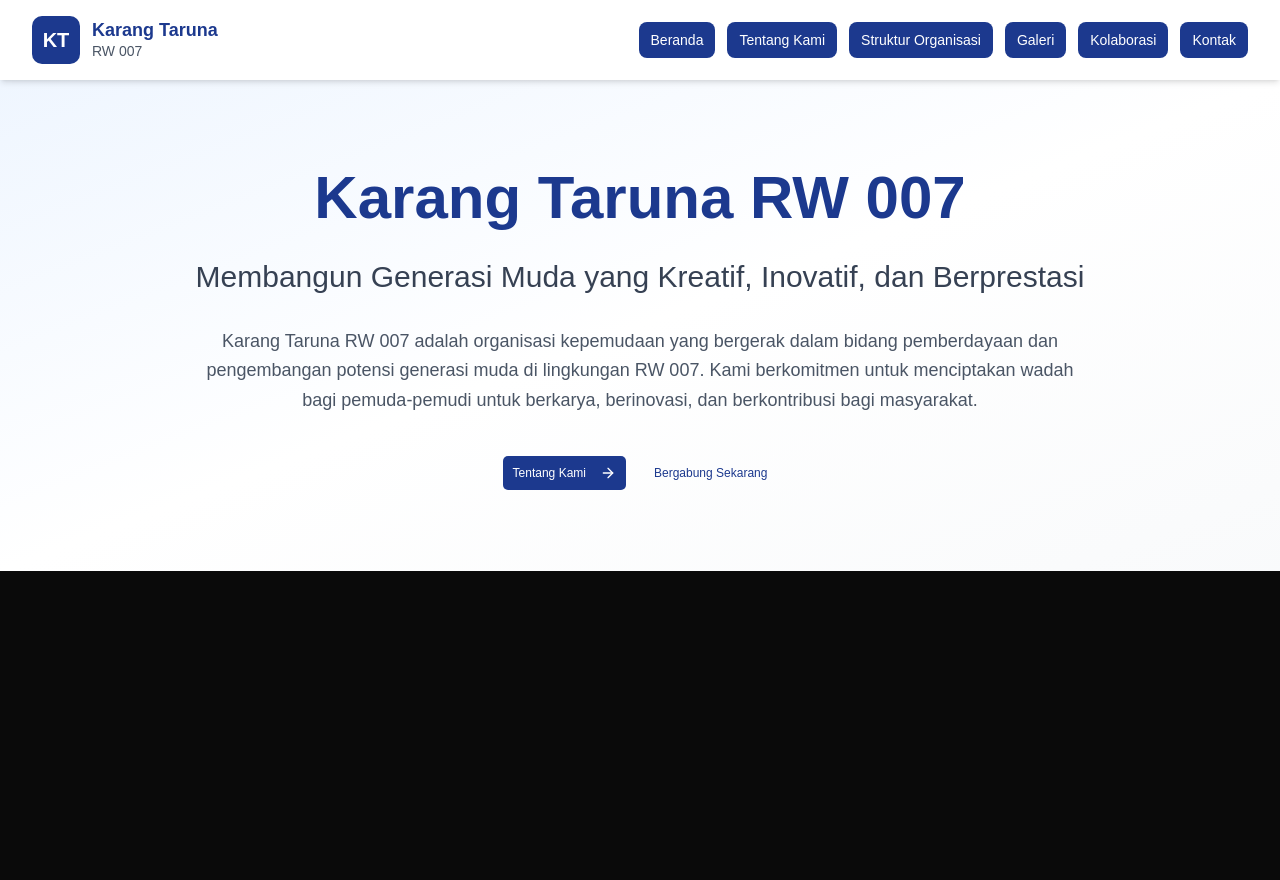
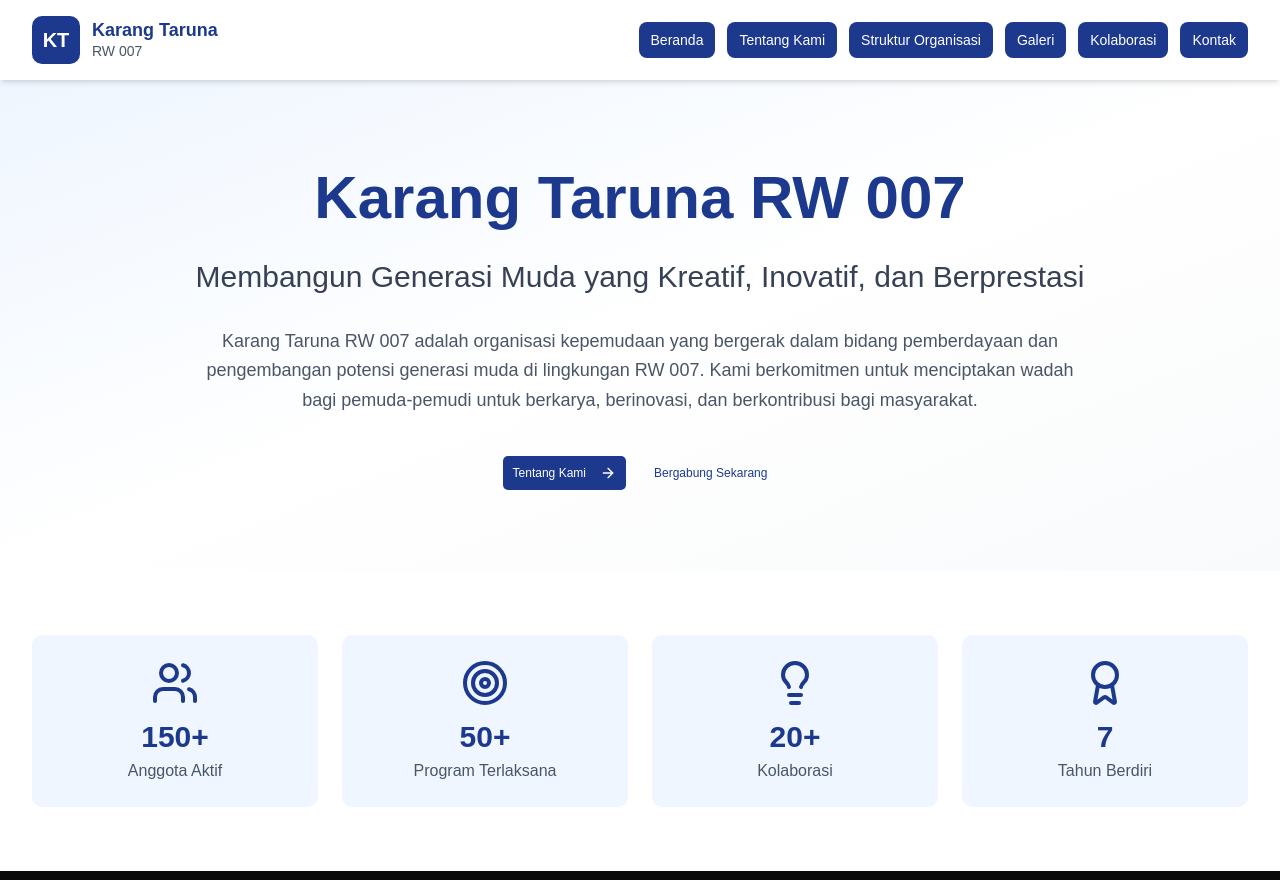
Before and after one commit to Farh4nHanz/kartar-rw-007, a React (Vite) app in the folder apps/web/: page / in a window 1280 px wide. Built offline with nearby package versions, Linux system fonts and the light colour scheme.

Commit message:
feat(home): add statistics section

```diff
--- a/apps/web/src/routes/index.tsx
+++ b/apps/web/src/routes/index.tsx
@@ -1,5 +1,5 @@
 import { createFileRoute, Link } from "@tanstack/react-router";
-import { ArrowRight } from "lucide-react";
+import { ArrowRight, Award, Lightbulb, Target, Users } from "lucide-react";
 import { organizationInfo } from "@/components/data/mock";
 import { Button } from "@/components/ui/button";
 
@@ -30,7 +30,7 @@ function HomeComponent() {
 							<Link to="/">
 								<Button
 									size="lg"
-									className=" bg-blue-900 text-white transition-all duration-300 hover:scale-105 hover:bg-blue-800 rounded-sm hover:cursor-pointer"
+									className="rounded-sm bg-blue-900 text-white transition-all duration-300 hover:scale-105 hover:cursor-pointer hover:bg-blue-800"
 								>
 									Tentang Kami
 									<ArrowRight className="ml-2 size-4" />
@@ -42,7 +42,7 @@ function HomeComponent() {
 								<Button
 									size="lg"
 									variant="outline"
-									className="border-blue-900 text-blue-900 transition-all duration-300 hover:scale-105 hover:bg-blue-50 rounded-sm hover:cursor-pointer"
+									className="rounded-sm border-blue-900 text-blue-900 transition-all duration-300 hover:scale-105 hover:cursor-pointer hover:bg-blue-50"
 								>
 									Bergabung Sekarang
 								</Button>
@@ -51,6 +51,37 @@ function HomeComponent() {
 					</div>
 				</div>
 			</section>
+
+			{/* Stats Section */}
+			<section className="bg-white py-16">
+				<div className="mx-auto max-w-7xl px-4 sm:px-6 lg:px-8">
+					<div className="grid grid-cols-2 gap-6 md:grid-cols-4">
+						<div className="rounded-lg bg-blue-50 p-6 text-center transition-transform duration-300 hover:scale-105">
+							<Users className="mx-auto mb-3 size-12 text-blue-900" />
+							<div className="mb-1 font-bold text-3xl text-blue-900">150+</div>
+							<div className="text-gray-600">Anggota Aktif</div>
+						</div>
+
+						<div className="rounded-lg bg-blue-50 p-6 text-center transition-transform duration-300 hover:scale-105">
+							<Target className="mx-auto mb-3 size-12 text-blue-900" />
+							<div className="mb-1 font-bold text-3xl text-blue-900">50+</div>
+							<div className="text-gray-600">Program Terlaksana</div>
+						</div>
+
+						<div className="rounded-lg bg-blue-50 p-6 text-center transition-transform duration-300 hover:scale-105">
+							<Lightbulb className="mx-auto mb-3 size-12 text-blue-900" />
+							<div className="mb-1 font-bold text-3xl text-blue-900">20+</div>
+							<div className="text-gray-600">Kolaborasi</div>
+						</div>
+
+						<div className="rounded-lg bg-blue-50 p-6 text-center transition-transform duration-300 hover:scale-105">
+							<Award className="mx-auto mb-3 size-12 text-blue-900" />
+							<div className="mb-1 font-bold text-3xl text-blue-900">7</div>
+							<div className="text-gray-600">Tahun Berdiri</div>
+						</div>
+					</div>
+				</div>
+			</section>
 		</div>
 	);
 }
```
